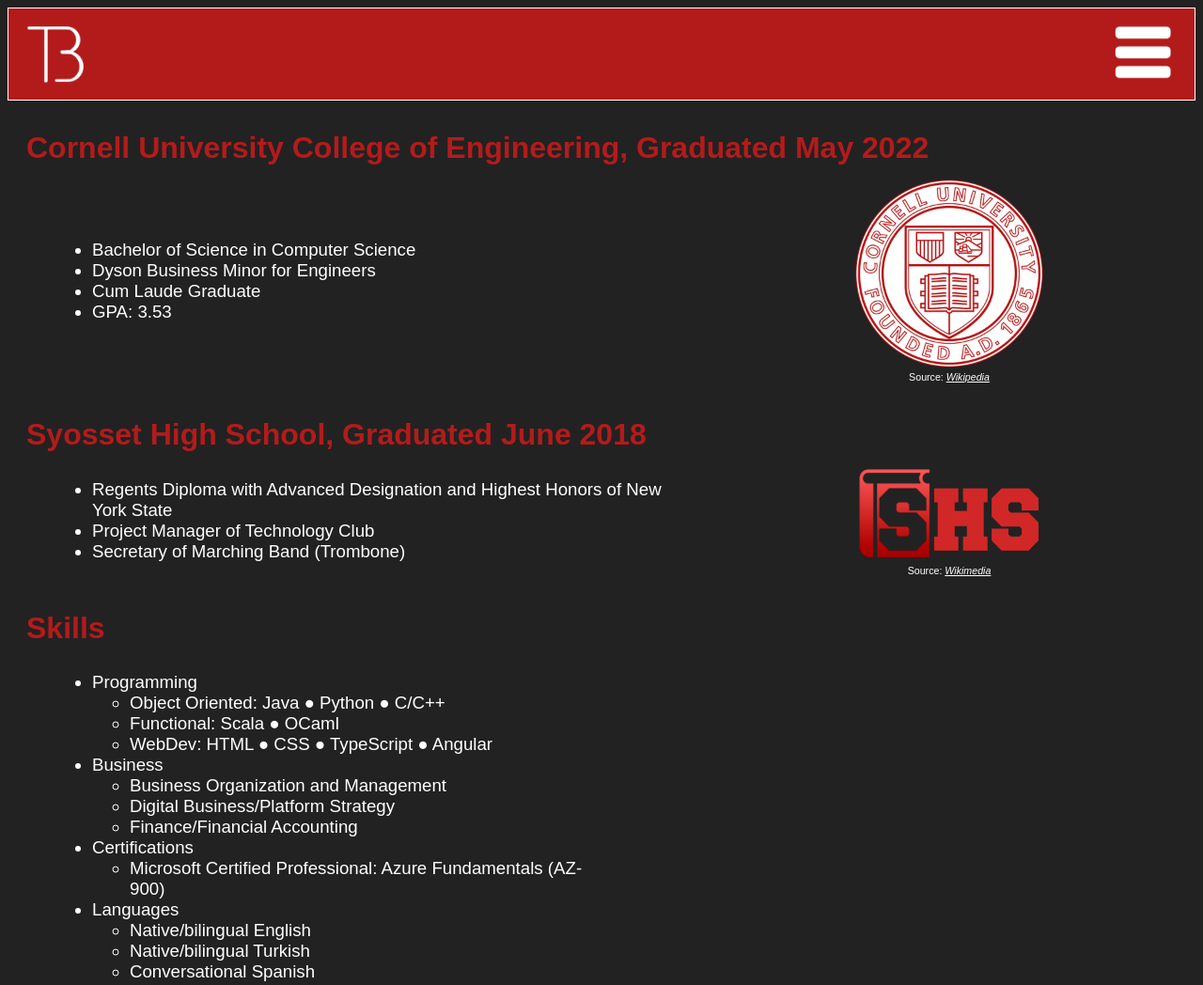
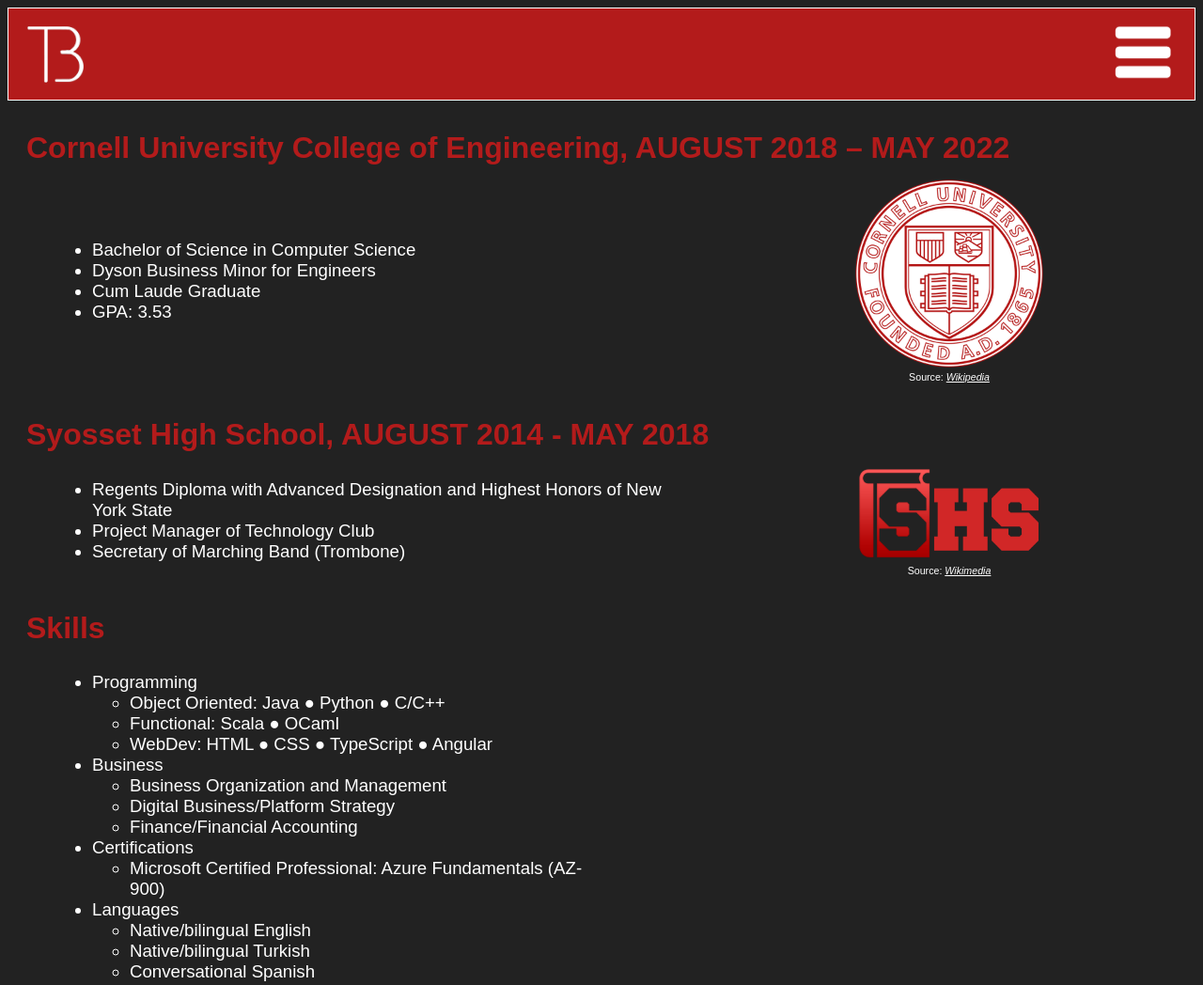
Before and after one commit to BerkTan/PersonalSite, a plain HTML site: page education.html in a window 1280 px wide. Shown: the top 1048 px of the page at 94% size. Drawn offline with Linux system fonts and the light colour scheme.

Commit message:
Update education.html

```diff
--- a/education.html
+++ b/education.html
@@ -31,7 +31,7 @@
     </header>
 
     <section>
-      <h3><strong>Cornell University College of Engineering, Graduated May 2022</strong></h3>
+      <h3><strong>Cornell University College of Engineering, AUGUST 2018 – MAY 2022</strong></h3>
       <div class = "bulletandphoto">
         <ul>
           <li>Bachelor of Science in Computer Science</li>
@@ -50,7 +50,7 @@
     </section>
 
     <section>
-      <h3><strong>Syosset High School, Graduated June 2018</strong></h3>
+      <h3><strong>Syosset High School, AUGUST 2014 - MAY 2018</strong></h3>
       <div class = "bulletandphoto">
         <ul>
           <li>Regents Diploma with Advanced Designation and Highest Honors of New York State</li>
```
